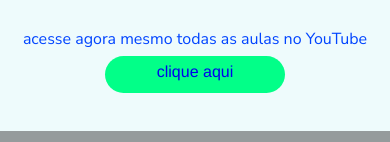
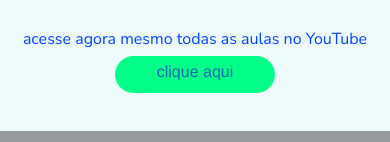
Before and after one commit to lukas-slv/online-cursos, a plain HTML site: page =JS.html in a window 390 px wide. Shown: the part 2133-2275 px from the top of the page. Drawn offline with Linux system fonts and the light colour scheme; a web font is replaced by a local one.

Commit message:
Update pgns.css

```diff
--- a/pgns.css
+++ b/pgns.css
@@ -68,12 +68,12 @@ p{
   background-color: rgba(0, 255, 136, 0.993);
   font-family: 'Franklin Gothic Medium', 'Arial Narrow', Arial, sans-serif;
   display: flex;
+  color: rgba(35, 50, 189, 0.74);
   justify-content:center;
-  width: 200px;
   height: 30px;
+  width: 170px;
   border-radius: 20px;
   padding-top: 7px;
-
  }
 .playlist-link:hover {
     box-shadow: 10px 10px 20px #babecc, -10px -10px 20px #ffffff;
@@ -81,12 +81,10 @@ p{
      transform: scale(0.9);
      transition-duration: .5s;
 }
-.playlist-link{
-  width:230px ;
-  }
+
     @media( max-width: 520px ){
     .playlist-link{
-      width: 180px;
+      width: 160px;
     }
 }
 .playlist-link:hover{
```
